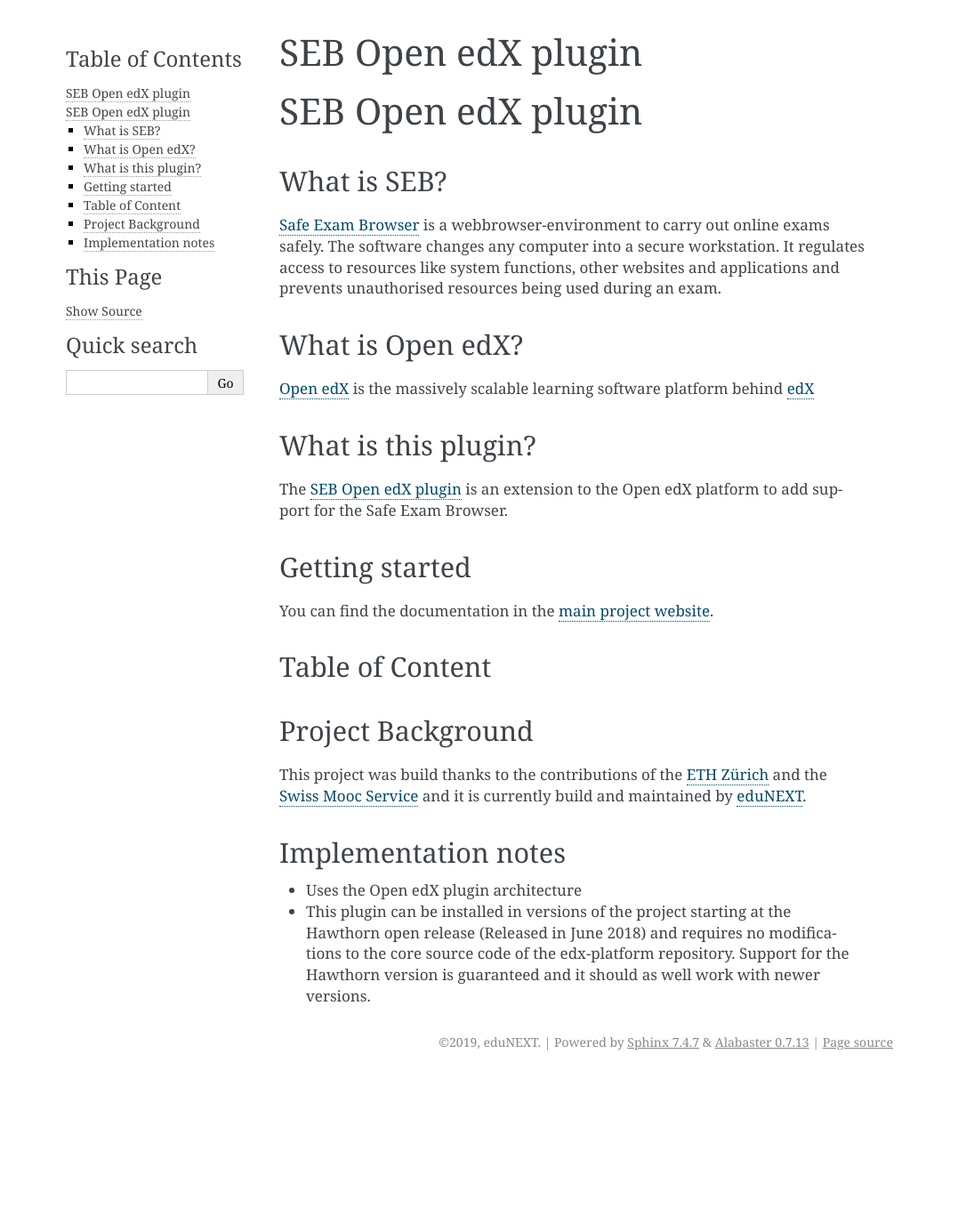
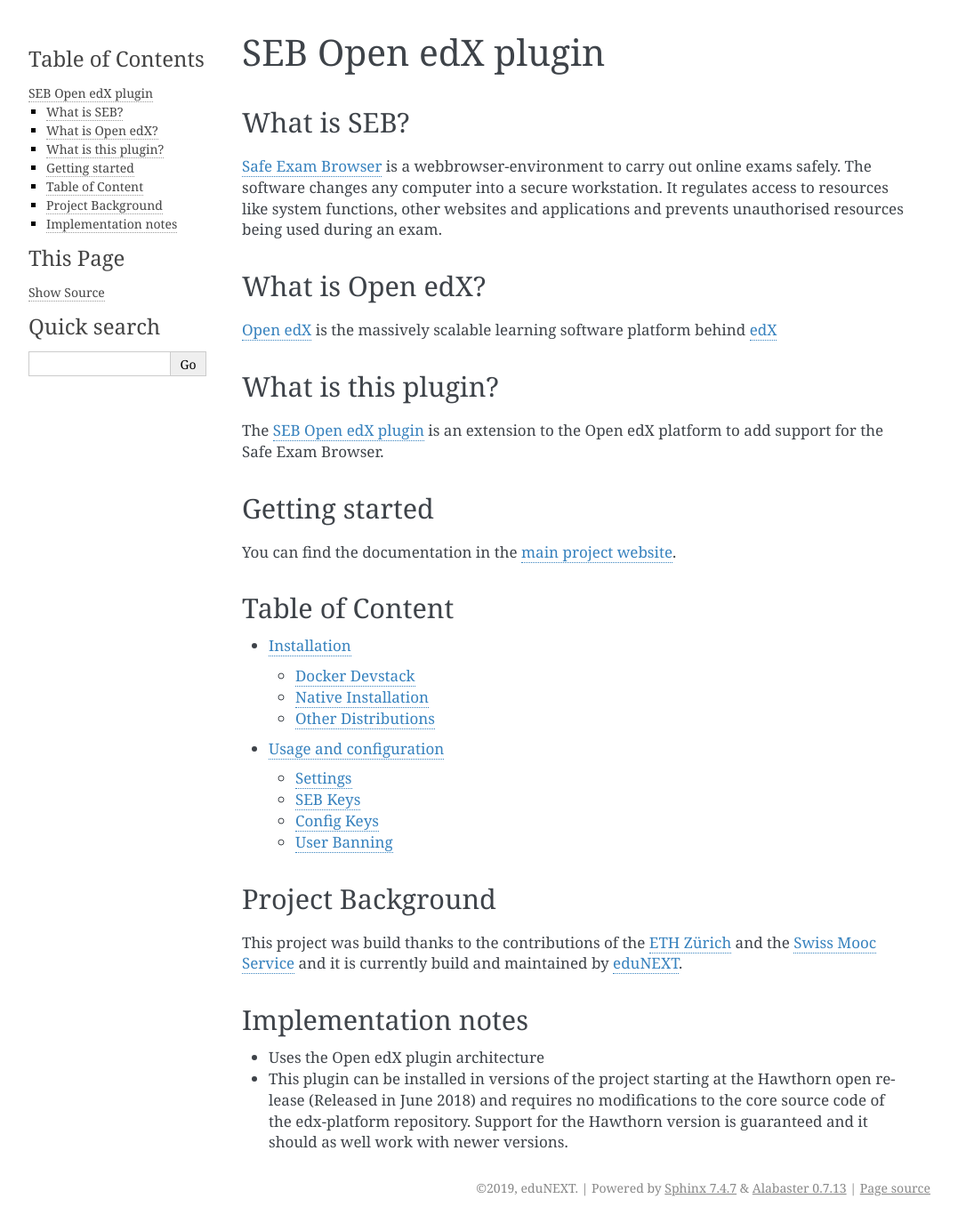
Before and after one commit to eduNEXT/seb-openedx, a Sphinx documentation site: the page built from docs/index.rst, in a window 1280 px wide. Shown: the whole page at 89% size, without its empty margins (106-1183 px from the left). Built offline with Sphinx 7.4.7, drawn with Linux system fonts in a browser that asks for light colours; before the commit the page ends 1211 px from its top, so only the background shows below that; some of the changed lines change nothing that is shown.

Commit message:
Fixing the TOC

```diff
--- a/README.rst
+++ b/README.rst
@@ -1,8 +1,3 @@
-
-===================
-SEB Open edX plugin
-===================
-
 
 What is SEB?
 ============
--- a/docs/conf.py
+++ b/docs/conf.py
@@ -8,25 +8,21 @@
 
 # -- Path setup --------------------------------------------------------------
 
-# If extensions (or modules to document with autodoc) are in another directory,
-# add these directories to sys.path here. If the directory is relative to the
-# documentation root, use os.path.abspath to make it absolute, like shown here.
-#
-# import os
-# import sys
-# sys.path.insert(0, os.path.abspath('.'))
-
+import os
+from os.path import join, dirname, abspath
+from datetime import datetime
 
 # -- Project information -----------------------------------------------------
 
-project = u'Open edX plugin for the Safe Exam Browser'
-copyright = u'2019, eduNEXT'
+year = datetime.now().year
+project = u'SEB Open edX'
+copyright = u'%d, eduNEXT' % year
 author = u'eduNEXT'
 
 # The short X.Y version
-version = u''
+version = u'1.0'
 # The full version, including alpha/beta/rc tags
-release = u'0.1'
+release = u'1.0'
 
 
 # -- General configuration ---------------------------------------------------
@@ -40,6 +36,7 @@
 # ones.
 extensions = [
 ]
+releases_github_path = "eduNEXT/seb-openedx"
 
 # Add any paths that contain templates here, relative to this directory.
 templates_path = ['_templates']
@@ -47,8 +44,9 @@
 # The suffix(es) of source filenames.
 # You can specify multiple suffix as a list of string:
 #
-# source_suffix = ['.rst', '.md']
 source_suffix = '.rst'
+
+default_role = "obj"
 
 # The master toctree document.
 master_doc = 'index'
@@ -64,6 +62,7 @@
 # directories to ignore when looking for source files.
 # This pattern also affects html_static_path and html_extra_path .
 exclude_patterns = [u'_build', 'Thumbs.db', '.DS_Store']
+exclude_trees = ["_build"]
 
 # The name of the Pygments (syntax highlighting) style to use.
 pygments_style = 'sphinx'
@@ -75,12 +74,14 @@
 # a list of builtin themes.
 #
 html_theme = 'alabaster'
-
-# Theme options are theme-specific and customize the look and feel of a theme
-# further.  For a list of options available for each theme, see the
-# documentation.
-#
-# html_theme_options = {}
+html_theme_options = {
+    "description": "Open edX plugin for the Safe Exam Browser",
+    "github_user": "eduNEXT",
+    "github_repo": "seb-openedx",
+    "link": "#3782BE",
+    "link_hover": "#3782BE",
+    "page_width": "1024px",
+}
 
 # Add any paths that contain custom static files (such as style sheets) here,
 # relative to this directory. They are copied after the builtin static files,
--- a/docs/index.rst
+++ b/docs/index.rst
@@ -8,11 +8,13 @@
 
 
 Table of Content
-=====
+================
 
 .. toctree::
    :maxdepth: 2
-   :caption: Contents:
+
+   installation
+   usage
 
 
 Project Background
```
